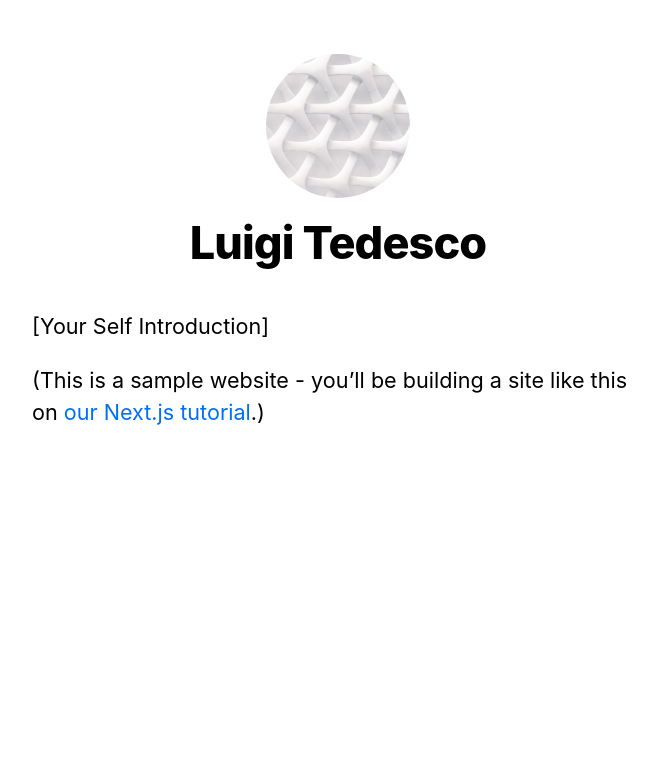
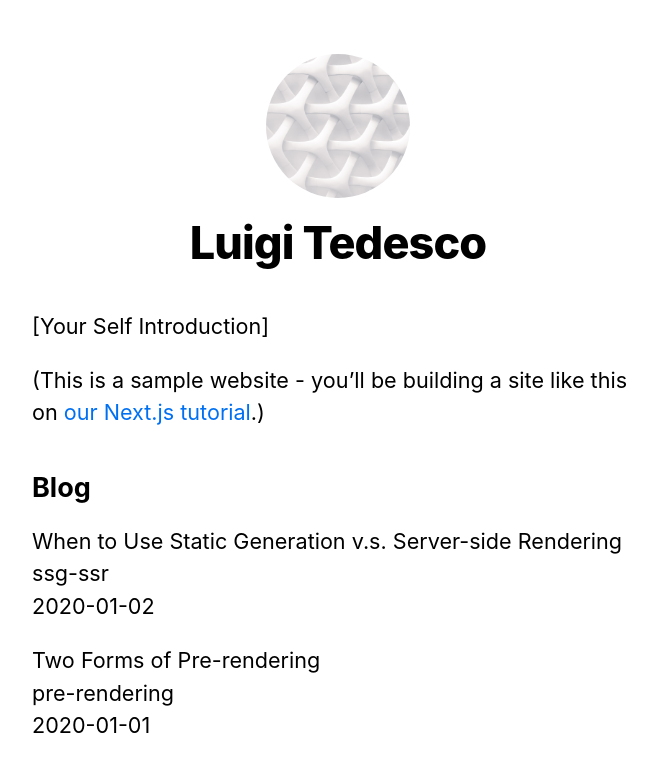
Before and after one commit to led93/nextjs-blog, a Next.js app: page / in a window 1280 px wide. Shown: the top 772 px of the page, without its empty margins (302-959 px from the left). Built offline with nearby package versions, Linux system fonts and the light colour scheme.

Commit message:
made home an ssg page

```diff
--- a/pages/index.js
+++ b/pages/index.js
@@ -1,8 +1,18 @@
 import Head from "next/head";
 import Layout, { siteTitle } from "../components/layout";
+import getSortedPostsData from "../lib/posts";
 import utilStyles from "../styles/utils.module.css";
 
-export default function Home() {
+export async function getStaticProps() {
+  const allPostsData = getSortedPostsData();
+  return {
+    props: {
+      allPostsData,
+    },
+  };
+}
+
+export default function Home({ allPostsData }) {
   return (
     <Layout home>
       <Head>
@@ -15,6 +25,20 @@
           <a href="https://nextjs.org/learn">our Next.js tutorial</a>.)
         </p>
       </section>
+      <section className={`${utilStyles.headingMd} ${utilStyles.padding1px}`}>
+        <h2 className={utilStyles.headingLg}>Blog</h2>
+        <ul className={utilStyles.list}>
+          {allPostsData.map(({ id, date, title }) => (
+            <li className={utilStyles.listItem} key={id}>
+              {title}
+              <br />
+              {id}
+              <br />
+              {date}
+            </li>
+          ))}
+        </ul>
+      </section>
     </Layout>
   );
 }
```
